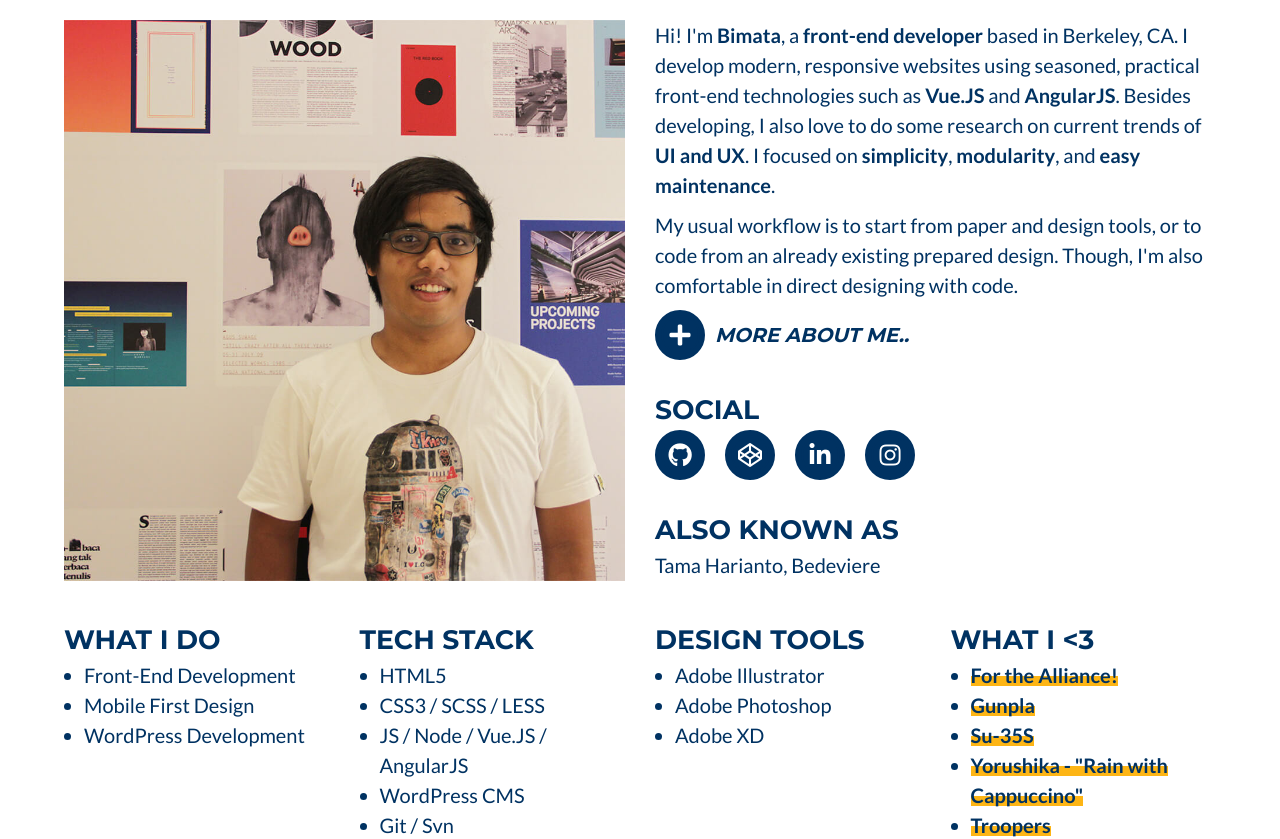
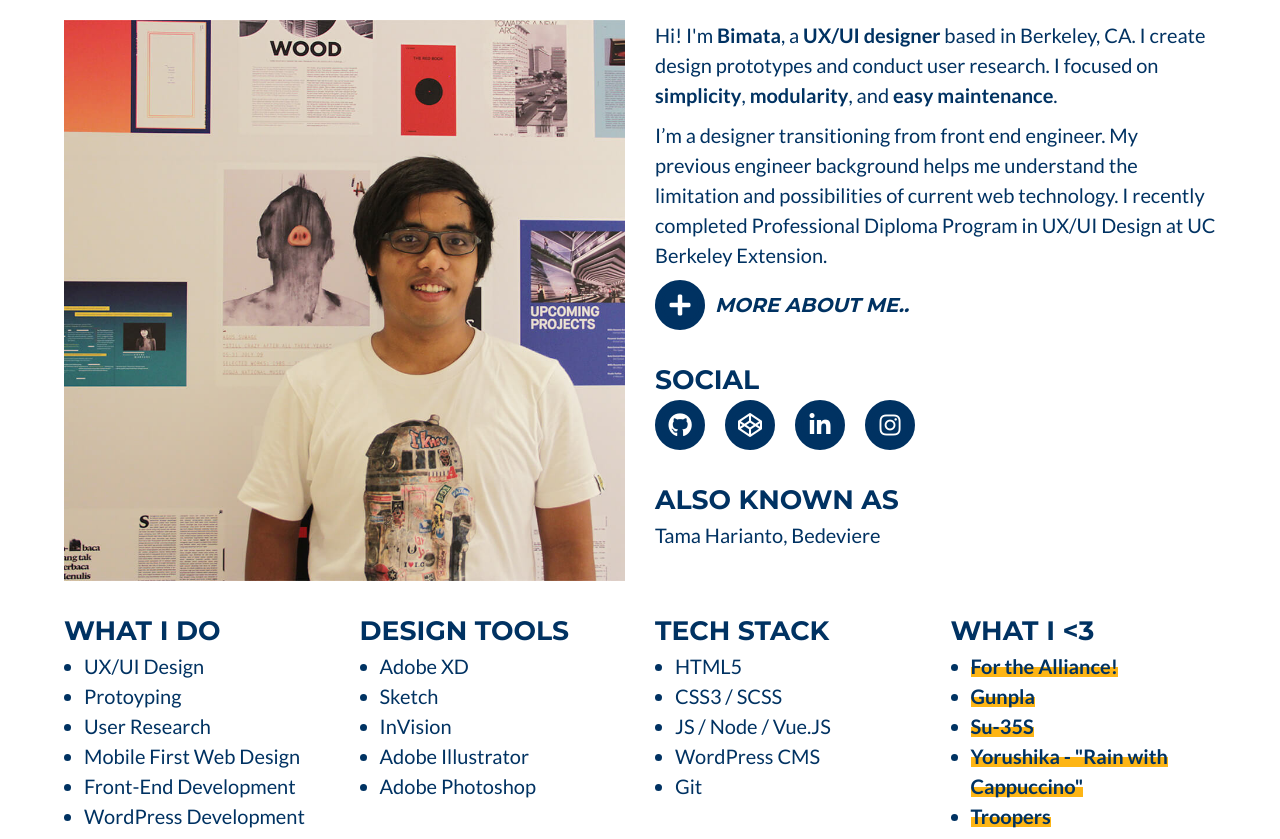
Before and after one commit to bedeviere/bimata3-vue, a Vue app: page /about in a window 1280 px wide. Shown: the part 200-1039 px from the top of the page. Built offline with nearby package versions, Linux system fonts and the light colour scheme.

Commit message:
update about for ux ui design

```diff
--- a/src/views/About.vue
+++ b/src/views/About.vue
@@ -11,11 +11,11 @@
           </div>
           <div class="column">
             <div class="about-overview">
-              <p>Hi! I'm <strong>Bimata</strong>, a <strong>front-end developer</strong> based in Berkeley, CA. I develop modern, responsive websites using seasoned, practical front-end technologies such as <strong>Vue.JS</strong> and <strong>AngularJS</strong>. Besides developing, I also love to do some research on current trends of <strong>UI and UX</strong>. I focused on <strong>simplicity</strong>, <strong>modularity</strong>, and <strong>easy maintenance</strong>.</p>
-              <p>My usual workflow is to start from paper and design tools, or to code from an already existing prepared design. Though, I'm also comfortable in direct designing with code.</p>
+              <p>Hi! I'm <strong>Bimata</strong>, a <strong>UX/UI designer</strong> based in Berkeley, CA. I create design prototypes and conduct user research. I focused on <strong>simplicity</strong>, <strong>modularity</strong>, and <strong>easy maintenance</strong>.</p>
+              <p>I’m a designer transitioning from front end engineer. My previous engineer background helps me understand the limitation and possibilities of current web technology. I recently completed Professional Diploma Program in UX/UI Design at UC Berkeley Extension.</p>
               <transition-expand>
                 <div class="about-overview-more" v-show="overviewMore">
-                  <p>By day, I design and code either for a living or to learn and experiment new technologies. By night, you might find me adventuring around <a href="https://worldofwarcraft.com/en-gb/character/ravenholdt/Bedeviere" target="_blank">Azeroth</a>, slaying demons and stuff.</p>
+                  <p>By day, I design and code either for a living or to learn and experiment new design tools. By night, you might find me adventuring around <a href="https://worldofwarcraft.com/en-gb/character/ravenholdt/Bedeviere" target="_blank">Azeroth</a>, slaying demons and stuff.</p>
                   <p>The name <strong>Bedeviere</strong> originally derived from <a href="https://en.wikipedia.org/wiki/Bedivere" target="_blank">Bedivere</a>, a famous <a href="https://en.wikipedia.org/wiki/Knights_of_the_Round_Table" target="_blank">Knight of the Round Table</a> from <strong>Arthurian Legends</strong>. I use the name for my World of Warcraft character without knowing I spelt it a bit different. Over time, I grew fond of the name and it stuck. The name becomes my primary alias ever since.</p>
                 </div>
               </transition-expand>
@@ -47,21 +47,24 @@
                 <div class="about-service">
                   <h4>What I Do</h4>
                   <ul class="list-bullet">
+                    <li>UX/UI Design</li>
+                    <li>Protoyping</li>
+                    <li>User Research</li>
+                    <li>Mobile First Web Design</li>
                     <li>Front-End Development</li>
-                    <li>Mobile First Design</li>
                     <li>WordPress Development</li>
                   </ul>
                 </div>
               </div>
               <div class="column">
-                <div class="about-tech">
-                  <h4>Tech Stack</h4>
+                <div class="about-design">
+                  <h4>Design Tools</h4>
                   <ul class="list-bullet">
-                    <li>HTML5</li>
-                    <li>CSS3 / SCSS / LESS</li>
-                    <li>JS / Node / Vue.JS / AngularJS</li>
-                    <li>WordPress CMS</li>
-                    <li>Git / Svn</li>
+                    <li>Adobe XD</li>
+                    <li>Sketch</li>
+                    <li>InVision</li>
+                    <li>Adobe Illustrator</li>
+                    <li>Adobe Photoshop</li>
                   </ul>
                 </div>
               </div>
@@ -70,12 +73,14 @@
           <div class="column">
             <div class="columns">
               <div class="column">
-                <div class="about-design">
-                  <h4>Design Tools</h4>
+                <div class="about-tech">
+                  <h4>Tech Stack</h4>
                   <ul class="list-bullet">
-                    <li>Adobe Illustrator</li>
-                    <li>Adobe Photoshop</li>
-                    <li>Adobe XD</li>
+                    <li>HTML5</li>
+                    <li>CSS3 / SCSS</li>
+                    <li>JS / Node / Vue.JS</li>
+                    <li>WordPress CMS</li>
+                    <li>Git</li>
                   </ul>
                 </div>
               </div>
```
